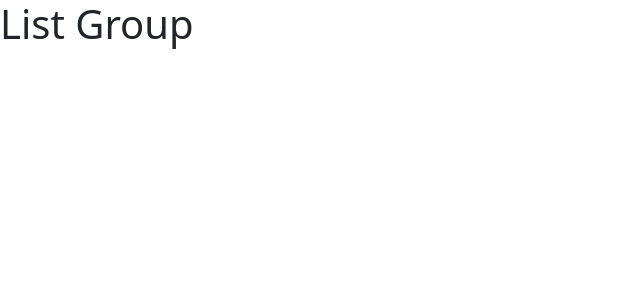
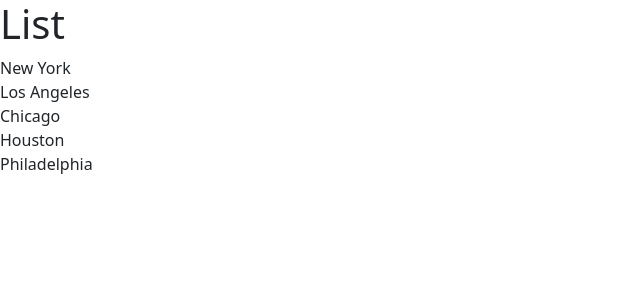
Before and after one commit to youssefabidi13/react-learn, a React (Vite) app: page / in a window 1280 px wide. Shown: the top 300 px of the page, without its empty margins (0-640 px from the left). Built offline with nearby package versions, Linux system fonts and the light colour scheme.

Commit message:
ListGroup component

```diff
--- a/src/components/ListGroup.tsx
+++ b/src/components/ListGroup.tsx
@@ -1,6 +1,20 @@
-function ListGroup(){
-    return (
-            <h1>List Group</h1>
-    )
+function ListGroup() {
+  const items = [
+    "New York",
+    "Los Angeles",
+    "Chicago",
+    "Houston",
+    "Philadelphia",
+  ];
+  return (
+    <>
+      <h1>List</h1>
+      <ul className="list-group">
+        {items.map((item) => (
+          <li>{item}</li>
+        ))}
+      </ul>
+    </>
+  );
 }
 export default ListGroup;
```
